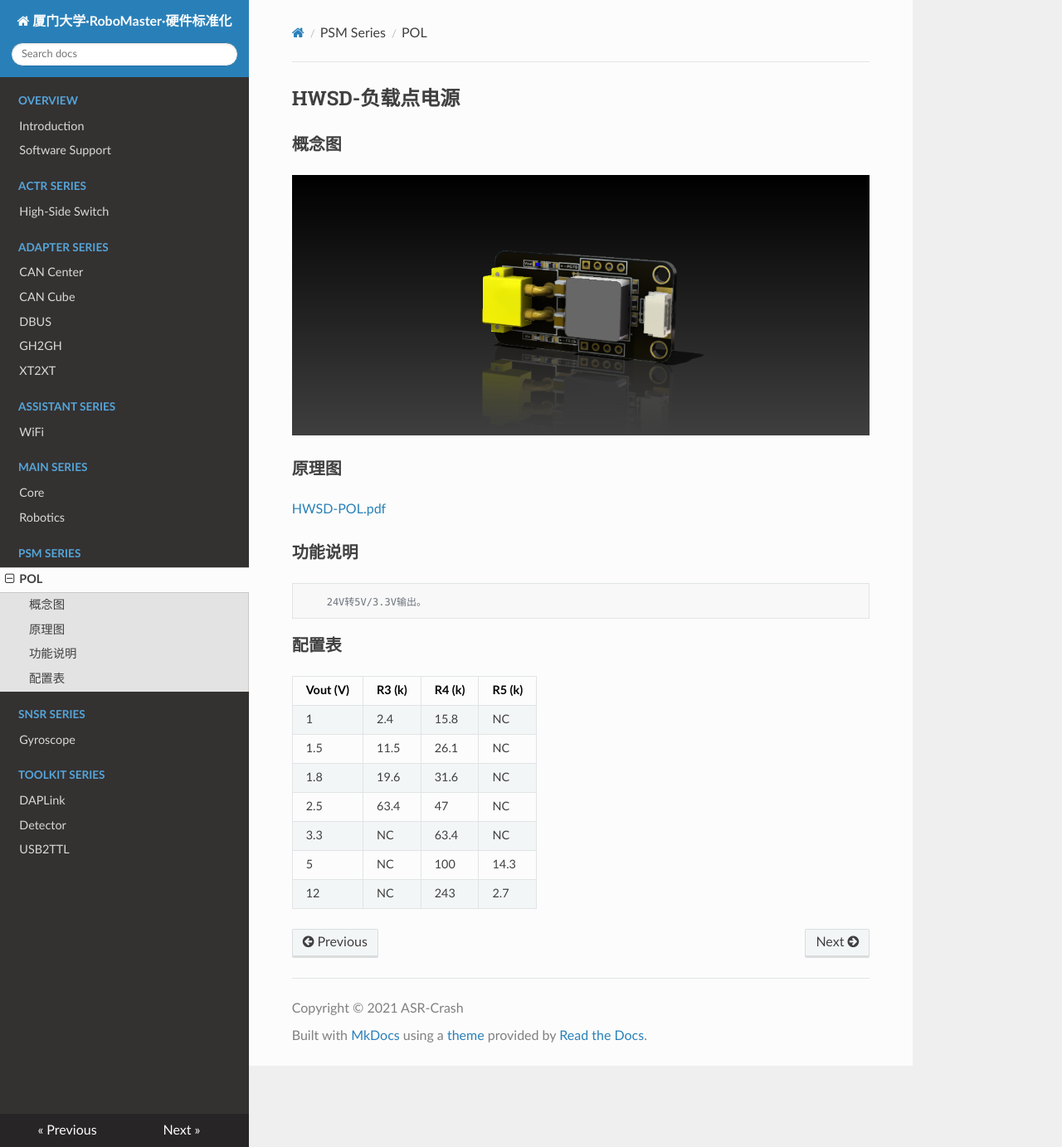
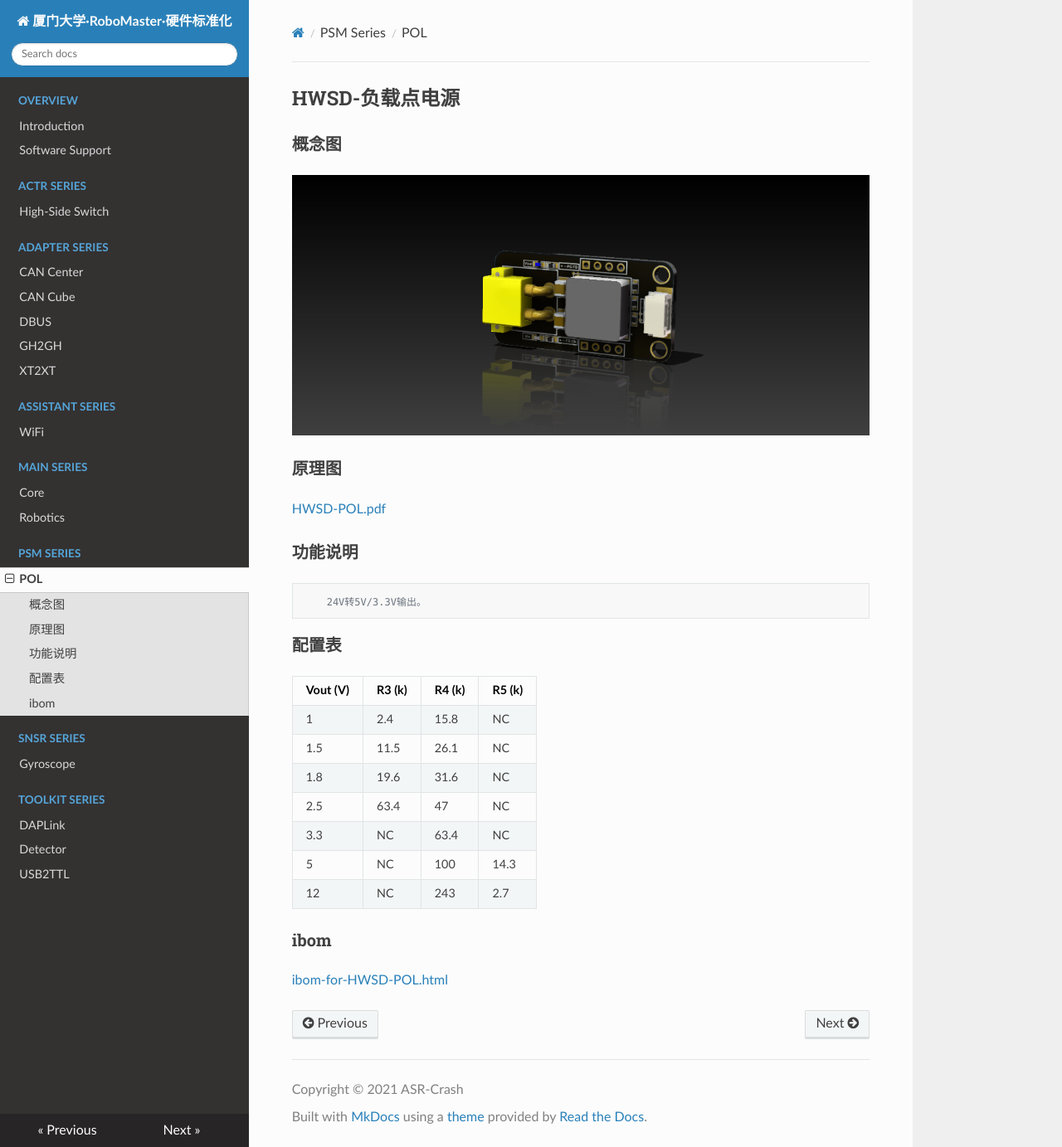
Before and after one commit to ASR-Crash/XMU-RM-HWSD-UM, an MkDocs documentation site: the page built from docs/POL.md, in a window 1280 px wide and 1383 px high. Shown: the whole window at 83% size. Built offline with MkDocs 1.6.1, drawn with Linux system fonts in a browser that asks for light colours; nearby versions of some CDN libraries.

Commit message:
20211030 17:30

```diff
--- a/docs/POL.md
+++ b/docs/POL.md
@@ -23,3 +23,7 @@
 | 3.3      | NC     | 63.4   | NC     |
 | 5        | NC     | 100    | 14.3   |
 | 12       | NC     | 243    | 2.7    |
+
+### ibom
+
+ [ibom-for-HWSD-POL.html](ibom-for-HWSD-POL.html)
```
